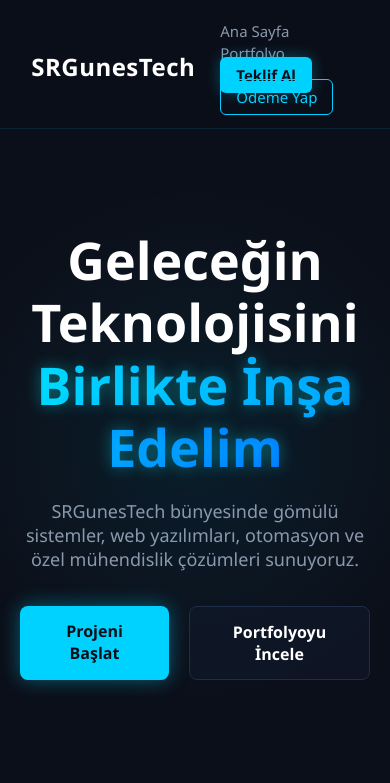
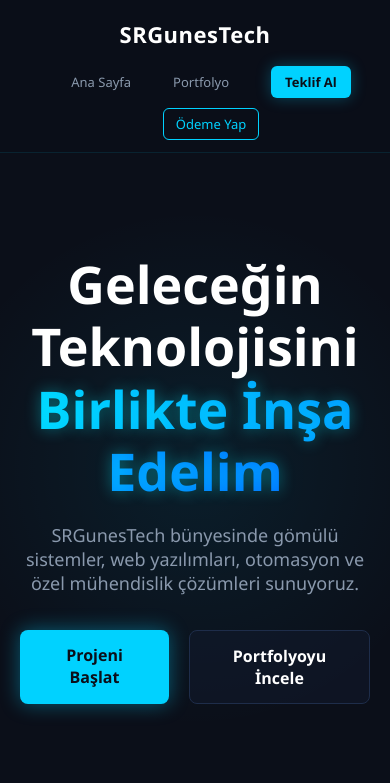
Before and after one commit to srguness7-max/SRgunessTech, a Flask app: page / in a window 390 px wide. Shown: the top 783 px of the page. Run offline with Flask 3, Linux system fonts and the light colour scheme.

Commit message:
Refactor base.html for improved layout and styles
Updated styles and structure for better responsiveness and usability.

```diff
--- a/templates/base.html
+++ b/templates/base.html
@@ -11,81 +11,84 @@
 
     <style>
         html { scroll-behavior: smooth; }
+        * { box-sizing: border-box; }
         body { margin: 0; background-color: #0b0f19; color: #fff; font-family: 'Inter', sans-serif; overflow-x: hidden; }
 
         /* NAVBAR STİLLERİ */
         .navbar {
             display: flex; justify-content: space-between; align-items: center;
-            padding: 20px 8%; background: rgba(11, 15, 25, 0.85);
+            padding: 15px 5%; background: rgba(11, 15, 25, 0.95);
             backdrop-filter: blur(10px); position: sticky; top: 0; z-index: 1000;
             border-bottom: 1px solid rgba(0, 210, 255, 0.1);
+            flex-wrap: wrap; gap: 10px;
         }
         .logo a {
-            font-size: 24px; font-weight: 700; color: #fff; text-decoration: none;
+            font-size: 22px; font-weight: 700; color: #fff; text-decoration: none;
             letter-spacing: 0.5px; transition: 0.3s;
         }
         .logo a span { color: #00d2ff; }
-        .logo a:hover { text-shadow: 0 0 10px rgba(0, 210, 255, 0.6); }
+
+        .navbar nav { display: flex; align-items: center; gap: 15px; flex-wrap: wrap; }
         .navbar nav a {
-            color: #8a99ad; text-decoration: none; margin-left: 25px;
-            font-size: 15px; font-weight: 500; transition: 0.3s;
+            color: #8a99ad; text-decoration: none;
+            font-size: 14px; font-weight: 500; transition: 0.3s;
         }
         .navbar nav a:hover { color: #00d2ff; }
         .btn-quote {
             background: #00d2ff !important; color: #0b0f19 !important;
-            padding: 8px 16px; border-radius: 6px; font-weight: 600 !important;
+            padding: 7px 14px; border-radius: 6px; font-weight: 600 !important;
             box-shadow: 0 0 15px rgba(0, 210, 255, 0.3); transition: 0.3s !important;
         }
-        .btn-quote:hover { transform: translateY(-2px); box-shadow: 0 0 25px rgba(0, 210, 255, 0.6) !important; }
         .nav-pay-btn {
             border: 1px solid #00d2ff; color: #00d2ff !important;
-            padding: 7px 15px; border-radius: 6px; font-weight: 600; transition: 0.3s;
+            padding: 6px 12px; border-radius: 6px; font-weight: 600; transition: 0.3s;
         }
-        .nav-pay-btn:hover { background: #00d2ff; color: #0b0f19 !important; box-shadow: 0 0 15px rgba(0, 210, 255, 0.4); }
 
         /* MODAL STİLLERİ */
         .modal-overlay {
             display: none; position: fixed; top: 0; left: 0; width: 100%; height: 100%;
             background: rgba(0, 0, 0, 0.85); backdrop-filter: blur(8px);
-            z-index: 9999; justify-content: center; align-items: center;
-            animation: fadeIn 0.3s ease-in-out;
+            z-index: 9999; justify-content: center; align-items: center; padding: 15px;
         }
-        @keyframes fadeIn { from { opacity: 0; } to { opacity: 1; } }
         .modal-content {
             background: #0b0f19; border: 1px solid #00d2ff; border-radius: 12px;
-            padding: 30px; max-width: 500px; width: 90%;
+            padding: 25px 20px; max-width: 500px; width: 100%;
             box-shadow: 0 0 30px rgba(0, 210, 255, 0.25); color: #fff;
-            position: relative; text-align: center;
+            position: relative; text-align: center; max-height: 90vh; overflow-y: auto;
         }
         .modal-close {
-            position: absolute; top: 15px; right: 20px; font-size: 24px;
-            color: #8a99ad; cursor: pointer; transition: 0.2s;
+            position: absolute; top: 12px; right: 18px; font-size: 24px;
+            color: #8a99ad; cursor: pointer;
         }
-        .modal-close:hover { color: #00d2ff; }
         .iban-box {
-            background: #131b2e; border: 1px dashed #00d2ff; padding: 15px;
-            border-radius: 8px; margin: 20px 0; display: flex;
+            background: #131b2e; border: 1px dashed #00d2ff; padding: 12px;
+            border-radius: 8px; margin: 15px 0; display: flex;
             justify-content: space-between; align-items: center;
-            font-family: monospace; font-size: 15px; color: #00d2ff;
+            font-family: monospace; font-size: 13px; color: #00d2ff; gap: 10px;
         }
         .copy-btn {
             background: #00d2ff; color: #0b0f19; border: none; padding: 8px 12px;
-            border-radius: 5px; font-weight: bold; cursor: pointer; transition: 0.2s;
+            border-radius: 5px; font-weight: bold; cursor: pointer; shrink: 0;
         }
-        .copy-btn:hover { background: #0099cc; color: #fff; }
-        .form-group { text-align: left; margin-bottom: 15px; }
-        .form-group label { display: block; margin-bottom: 5px; font-size: 13px; color: #8a99ad; }
+        .form-group { text-align: left; margin-bottom: 12px; }
+        .form-group label { display: block; margin-bottom: 5px; font-size: 12px; color: #8a99ad; }
         .form-group input, .form-group textarea {
             width: 100%; padding: 10px; background: #131b2e; border: 1px solid #1e2d4a;
-            border-radius: 6px; color: #fff; box-sizing: border-box; font-family: inherit;
+            border-radius: 6px; color: #fff; font-family: inherit; font-size: 14px;
         }
-        .form-group input:focus, .form-group textarea:focus { outline: none; border-color: #00d2ff; }
         .btn-submit {
             width: 100%; padding: 12px; background: #25d366; color: #fff;
-            font-weight: bold; border: none; border-radius: 6px; cursor: pointer;
-            font-size: 15px; transition: 0.3s;
+            font-weight: bold; border: none; border-radius: 6px; cursor: pointer; font-size: 15px;
         }
-        .btn-submit:hover { background: #1ebc57; box-shadow: 0 0 15px rgba(37, 211, 102, 0.4); }
+
+        /* MOBİL ÖZEL AYARLAR */
+        @media (max-width: 768px) {
+            .navbar { justify-content: center; text-align: center; padding: 12px 10px; }
+            .navbar nav { justify-content: center; width: 100%; margin-top: 5px; gap: 10px; }
+            .navbar nav a { font-size: 13px; }
+            .iban-box { flex-direction: column; text-align: center; }
+            .copy-btn { width: 100%; margin-top: 8px; }
+        }
     </style>
 </head>
 <body>
@@ -109,8 +112,8 @@
     <div id="requestModal" class="modal-overlay">
         <div class="modal-content">
             <span class="modal-close" onclick="closeRequestModal()">&times;</span>
-            <h3 style="color: #00d2ff; margin-bottom: 10px;">Proje Teklif Formu</h3>
-            <p style="font-size: 13px; color: #8a99ad; margin-bottom: 20px;">Projenizin detaylarını girin, doğrudan WhatsApp üzerinden detayları görüşelim.</p>
+            <h3 style="color: #00d2ff; margin-bottom: 8px;">Proje Teklif Formu</h3>
+            <p style="font-size: 12px; color: #8a99ad; margin-bottom: 15px;">Projenizin detaylarını girin, doğrudan WhatsApp üzerinden detayları görüşelim.</p>
 
             <form id="projectForm" onsubmit="submitToWhatsApp(event)">
                 <div class="form-group">
@@ -126,8 +129,8 @@
                     <input type="text" id="reqBudget" placeholder="Örn: 5.000 TL">
                 </div>
                 <div class="form-group">
-                    <label>Proje Detayları ve İstediğiniz Özellikler</label>
-                    <textarea id="reqDetails" rows="4" required placeholder="Projenizden ve taleplerinizden kısaca bahsedin..."></textarea>
+                    <label>Proje Detayları</label>
+                    <textarea id="reqDetails" rows="3" required placeholder="Projenizden kısaca bahsedin..."></textarea>
                 </div>
                 <button type="submit" class="btn-submit">WhatsApp İle Gönder</button>
             </form>
@@ -138,10 +141,10 @@
     <div id="paymentModal" class="modal-overlay">
         <div class="modal-content">
             <span class="modal-close" onclick="closePaymentModal()">&times;</span>
-            <h3 style="color: #00d2ff; margin-bottom: 10px;">SRGunesTech - Banka Bilgileri</h3>
-            <p style="font-size: 14px; color: #8a99ad;">Anlaşmaya vardığımız proje ödemelerinizi aşağıdaki IBAN adresine Havale/EFT ile gönderebilirsiniz.</p>
+            <h3 style="color: #00d2ff; margin-bottom: 8px;">SRGunesTech - Banka Bilgileri</h3>
+            <p style="font-size: 13px; color: #8a99ad;">Proje ödemelerinizi aşağıdaki IBAN adresine Havale/EFT ile gönderebilirsiniz.</p>
 
-            <div style="text-align: left; margin-top: 15px; font-size: 14px;">
+            <div style="text-align: left; margin-top: 15px; font-size: 13px;">
                 <strong>Alıcı Adı:</strong> Seyyid Ramazan Güneş
             </div>
 
@@ -150,7 +153,7 @@
                 <button class="copy-btn" onclick="copyIBAN()">Kopyala</button>
             </div>
 
-            <p style="font-size: 12px; color: #8a99ad;">* Açıklama kısmına <strong>Adınızı ve Proje Adınızı</strong> yazmayı unutmayınız.</p>
+            <p style="font-size: 11px; color: #8a99ad;">* Açıklama kısmına <strong>Adınızı ve Proje Adınızı</strong> yazmayı unutmayınız.</p>
         </div>
     </div>
 
@@ -159,7 +162,7 @@
         <div class="modal-content">
             <span class="modal-close" onclick="closeProjectModal()">&times;</span>
             <h3 id="projectTitle" style="color: #00d2ff; margin-bottom: 10px;"></h3>
-            <p id="projectDescription" style="font-size: 14px; color: #c5d1e0; line-height: 1.6; text-align: left; margin: 20px 0;"></p>
+            <p id="projectDescription" style="font-size: 13px; color: #c5d1e0; line-height: 1.5; text-align: left; margin: 15px 0;"></p>
             <button class="copy-btn" style="width: 100%; padding: 10px;" onclick="closeProjectModal(); openRequestModal();">Bu Projeden Teklif Al</button>
         </div>
     </div>
```
